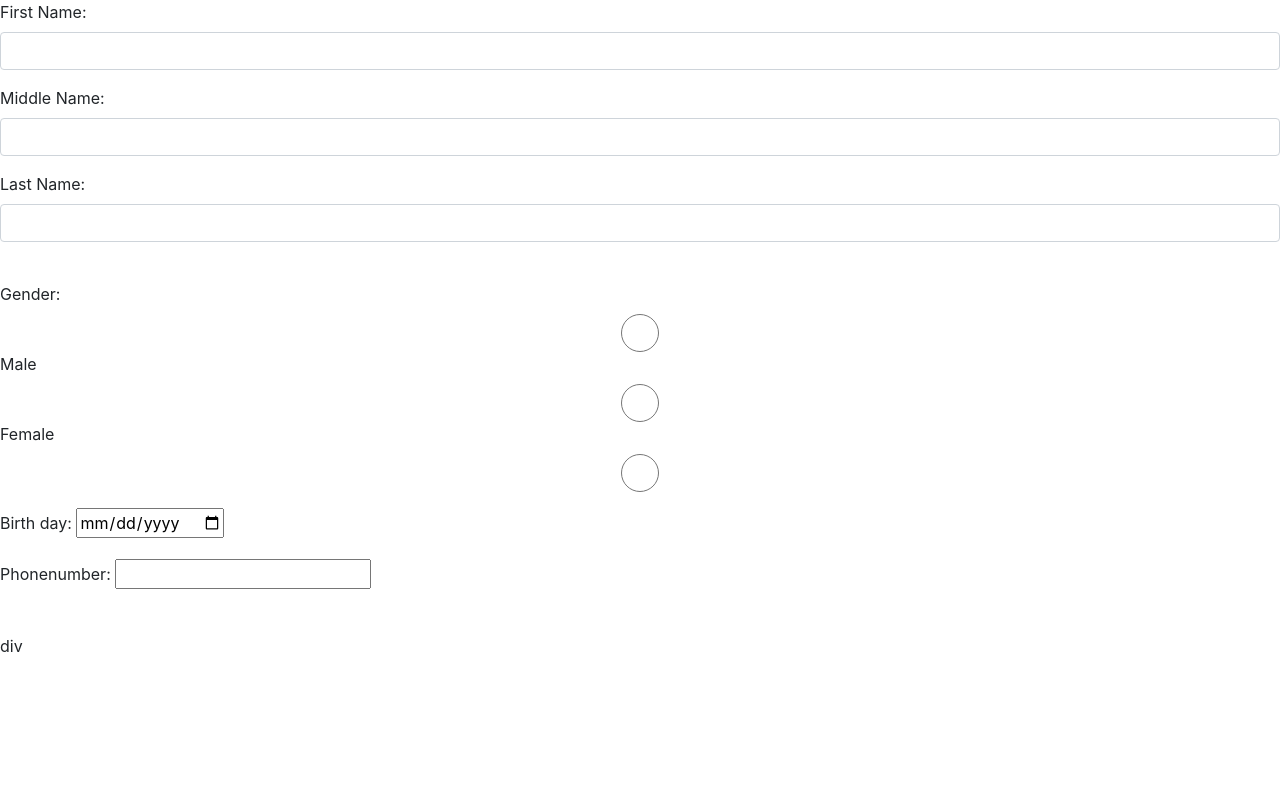
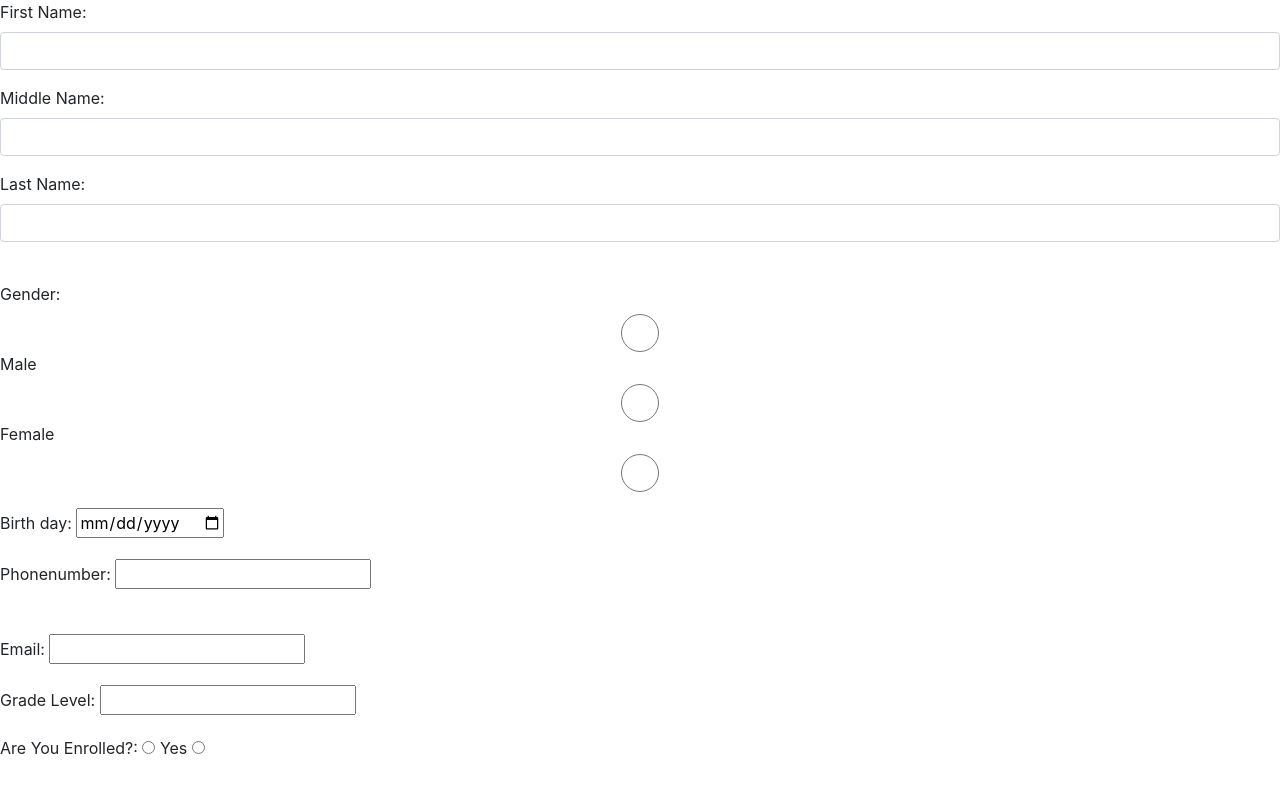
Before and after one commit to Isaac-Derksen/enrollment, a PHP site: page /registration/student.php in a window 1280 px wide. Run offline with PHP 8.4, Linux system fonts and the light colour scheme; data that the repository does not hold is empty.

Commit message:
finished the form part

```diff
--- a/registration/student.php
+++ b/registration/student.php
@@ -238,13 +238,31 @@
             value="">
             </div>
             <div class="form-group">
-            <label for="phonrnumber">Phonenumber: </label>
+            <label for="phonenumber">Phonenumber: </label>
             <input type="text" name="phonenumber" id="phonenumber <?php echo (!empty($phonenumber_error)) ? 'is-invalid' : ''; ?>"
             value="<?php echo $phonenumber; ?>">
             <span class="invalid-feedback"><?php echo $phonenumber_error; ?></span>
             </div>
             <br>
-            div
+            <div class="form-group">
+            <label for="email">Email: </label>
+            <input type="text" name="email" id="email  <?php echo (!empty($email_error)) ? 'is-invalid' : ''; ?>"
+            value="<?php echo $email; ?>">
+            <span class="invalid-feedback"><?php echo $email_error; ?></span>
+            </div>
+            <div class="form-group">
+            <label for="gradelevel">Grade Level: </label>
+            <input type="number" name="gradelevel" id="grade  <?php echo (!empty($grade_error)) ? 'is-invalid' : ''; ?>"
+            value="<?php echo $grade; ?>">
+            </div>
+            <div class="form-group">
+            <label for="enrolled">Are You Enrolled?: </label>
+            <input type="radio" name="enrolled" id="enrolled  <?php echo (!empty($isFullyEnrolled_error)) ? 'is-invalid' : ''; ?>"
+            value="">
+            <label for="enrolled">Yes</label>
+            <input type="radio" name="enrolled" id="enrolled  <?php echo (!empty($isFullyEnrolled_error)) ? 'is-invalid' : ''; ?>"
+            value="">
+            </div>
         </form>
     </div>
 </body>
```
